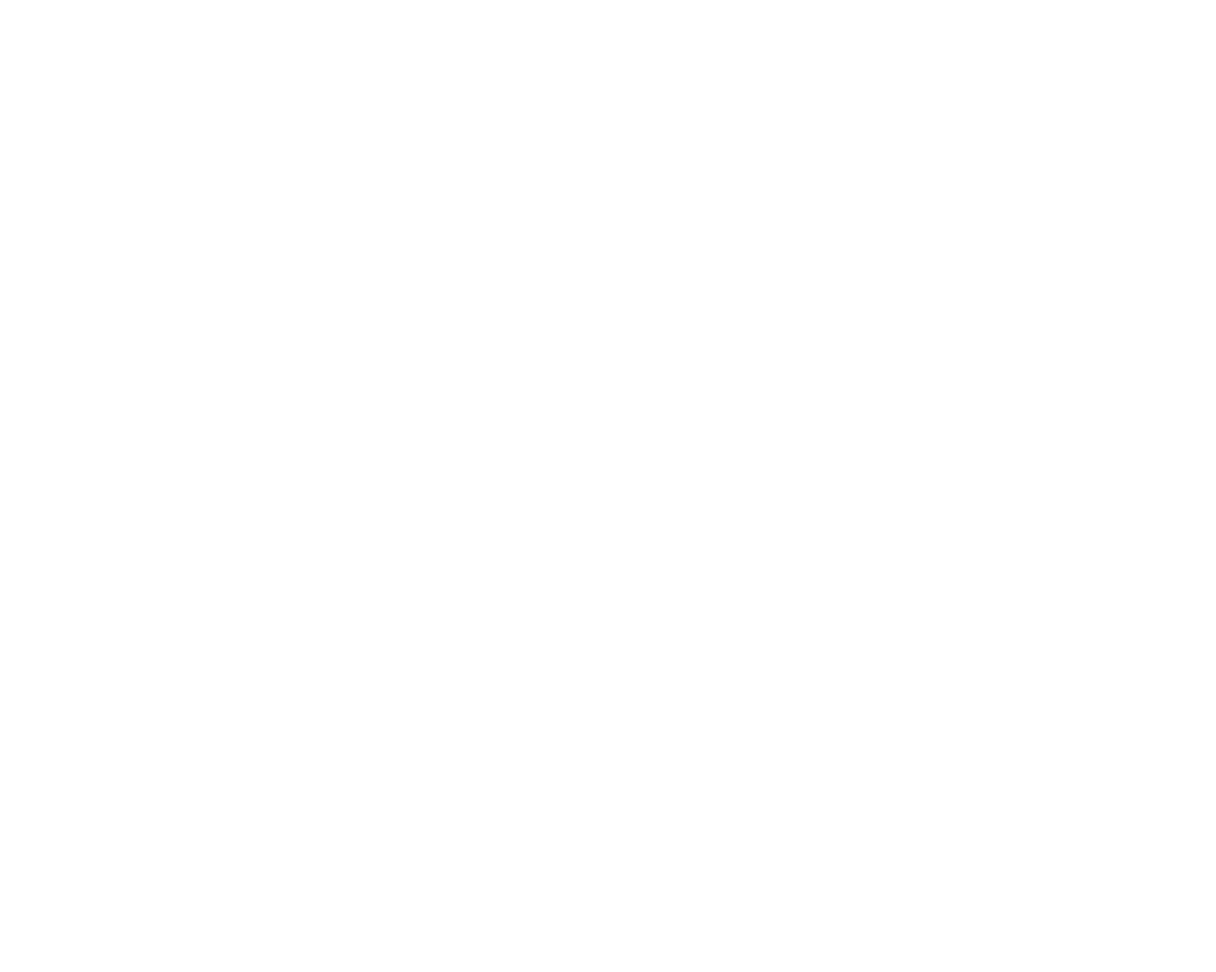
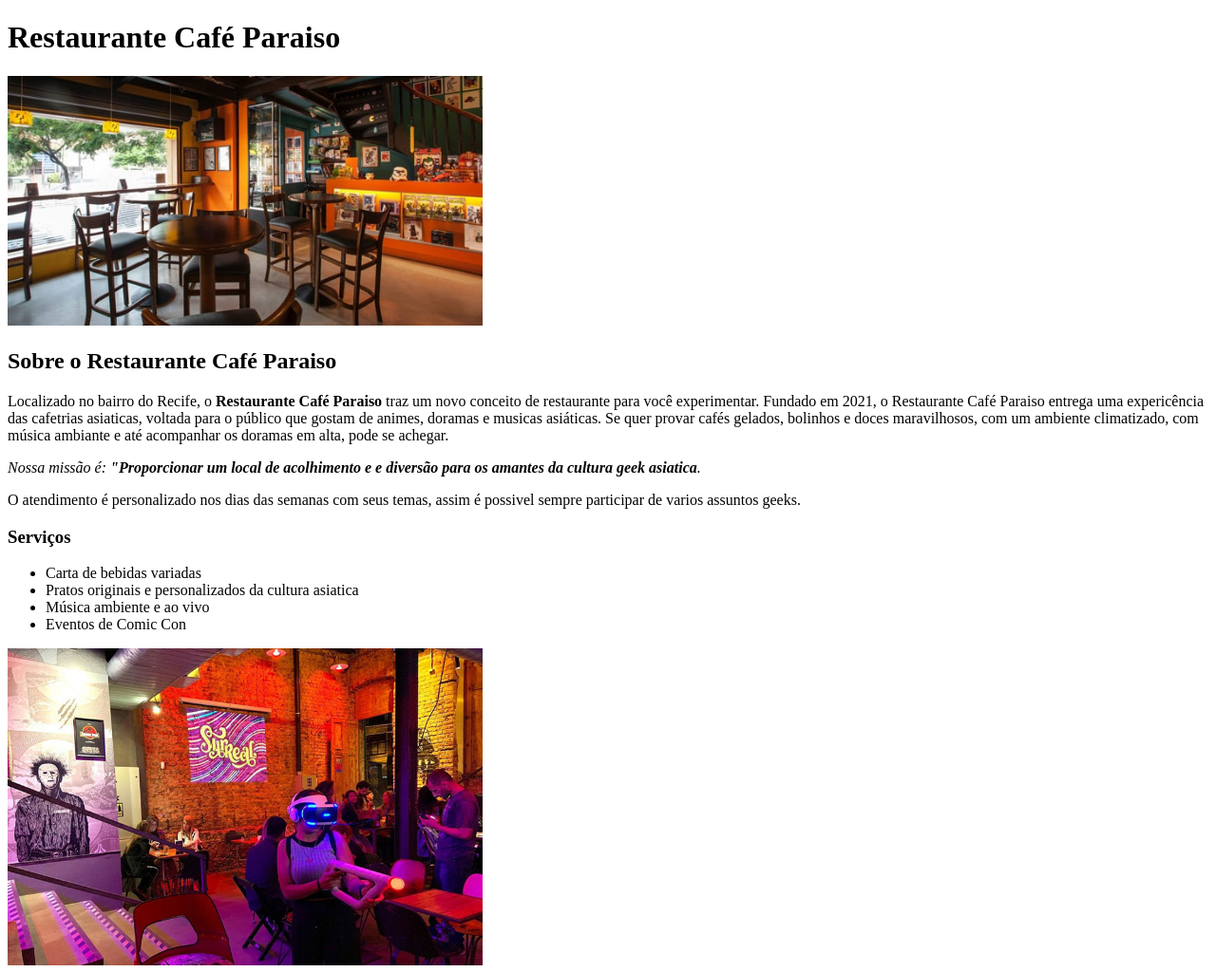
Before and after one commit to Evely-27/Projeto-Restaurante-Cafe-Paraiso, a plain HTML site: page index.html in a window 1280 px wide. Shown: the whole page at 95% size. Before the commit the page ends 800 px from the top, so only its background shows below. Drawn offline with Linux system fonts and the light colour scheme.

Commit message:
pagina terminada sem estilo

```diff
--- a/index.html
+++ b/index.html
@@ -5,8 +5,42 @@
     <meta http-equiv="X-UA-Compatible" content="IE=edge">
     <meta name="viewport" content="width=device-width, initial-scale=1.0">
     <title>Projeto Restaurante</title>
+    <link rel="stylesheet" href="index.css" type="text/css" /> <!-- referenciando folha de estilo -->
 </head>
-<body>
-
-</body>
+    <body>
+        <!-- Cabeçalho da página -->
+        <header>
+            <h1>
+                Restaurante Café Paraiso
+            </h1>
+        </header>
+        <img src="/assets/banner.jpg" alt="imagem interior de um restaurante." width="500" />
+        <div>
+            <h2>
+                Sobre o Restaurante Café Paraiso
+            </h2>
+            <p>
+                Localizado no bairro do Recife, o <strong>Restaurante Café Paraiso</strong> traz um novo conceito de restaurante para você experimentar. Fundado em  2021, o Restaurante Café Paraiso entrega uma expericência  das cafetrias asiaticas, voltada para o público que gostam de animes, doramas e musicas asiáticas.
+                Se quer provar cafés gelados, bolinhos e doces maravilhosos, com um ambiente  climatizado, com música ambiante e até acompanhar os doramas em alta, pode se achegar.
+            </p>
+            <p id="missao">
+                <em>Nossa missão é: <strong>"Proporcionar um local de acolhimento e e diversão para os amantes da cultura geek asiatica</strong>.</em>
+            </p>
+            <p>
+                O atendimento é personalizado nos dias das semanas com seus temas, assim é possivel sempre participar de varios assuntos geeks.
+            </p>
+        </div>
+        <div>
+            <h3>
+                Serviços
+            </h3>
+            <ul>
+                <li>Carta de bebidas variadas</li>
+                <li>Pratos originais e personalizados da cultura asiatica</li>
+                <li> Música ambiente e ao vivo</li>
+                <li>Eventos de Comic Con</li>
+            </ul>
+            <img src="/assets/servicos.jpg" width="500" />
+        </div>
+    </body>
 </html>
```
